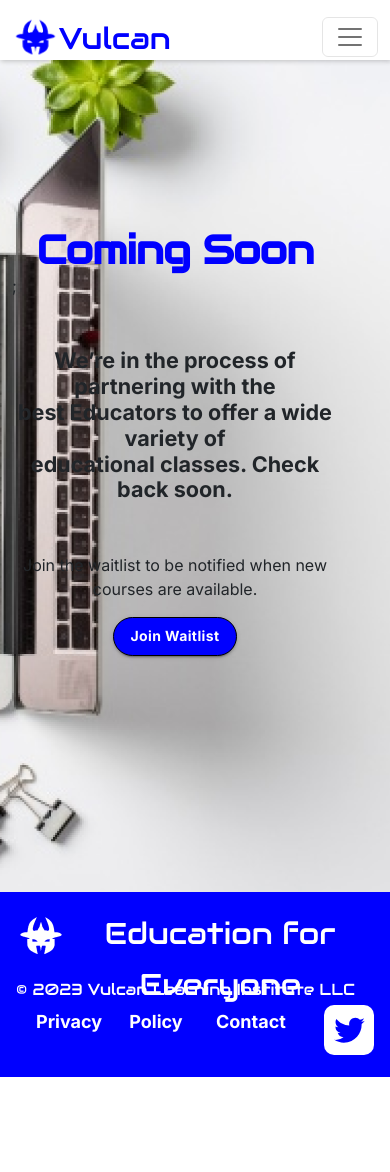
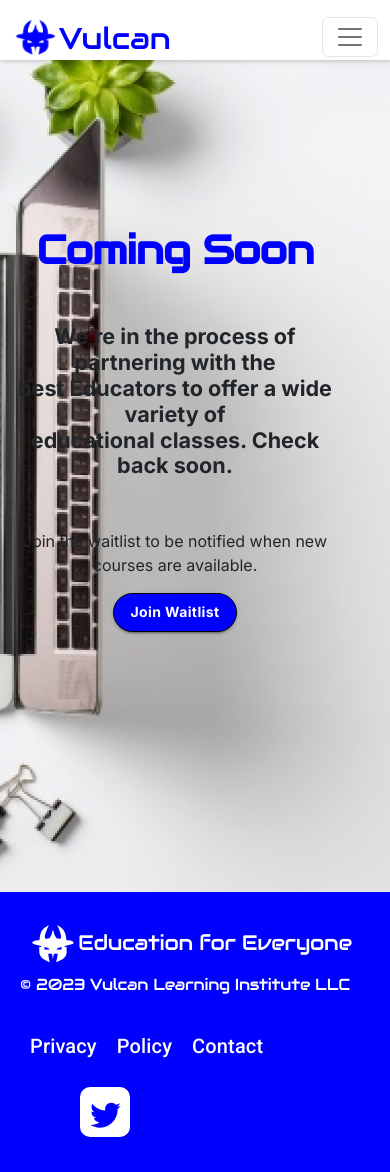
Before and after one commit to saudkhanbpk/Vulcan_web, a React (Create React App) app: page /courses in a window 390 px wide. Before the commit the page ends 1077 px from the top, so only its background shows below. Built offline with nearby package versions, Linux system fonts and the light colour scheme.

Commit message:
make footer full responsive in a material ui and also set modal

```diff
--- a/package.json
+++ b/package.json
@@ -5,6 +5,7 @@
   "dependencies": {
     "@emotion/react": "^11.10.8",
     "@emotion/styled": "^11.10.8",
+    "@material-ui/core": "^4.12.4",
     "@mui/icons-material": "^5.11.16",
     "@mui/material": "^5.12.2",
     "@mui/styled-engine-sc": "^5.12.0",
--- a/src/components/coursesScreen/CourcesScreen.jsx
+++ b/src/components/coursesScreen/CourcesScreen.jsx
@@ -2,7 +2,7 @@ import React, { useState } from "react";
 import "./CourcesScreen.scss";
 import Button from "@mui/material/Button";
 import { Box } from "@mui/system";
-import { Grid, TextField, Typography } from "@mui/material";
+import { Grid, TextField, Typography, makeStyles } from "@mui/material";
 import Modal from "@mui/material/Modal";
 import CloseIcon from "@mui/icons-material/Close";
 
@@ -46,7 +46,7 @@ const CourcesScreen = () => {
             <Typography variant="h1" color="primary" align="center">
               Coming Soon
             </Typography>
-            ;
+
             <h4>
               We’re in the process of partnering with the <br /> best Educators
               to offer a wide variety of <br /> educational classes. Check back
@@ -76,7 +76,7 @@ const CourcesScreen = () => {
               >
                 <Box sx={style} className="">
                   <Grid className="  modal-heading" container spacing={2}>
-                    <Grid item xs={8} md={10}>
+                    <Grid item xs={10} md={10}>
                       <Typography
                         className="font-weight-bold ps-5 pe-5"
                         display="flex"
@@ -88,7 +88,7 @@ const CourcesScreen = () => {
                         Join Waitlist
                       </Typography>
                     </Grid>
-                    <Grid item xs={8} md={2} className="pt-4">
+                    <Grid item xs={2} md={2} className="pt-4">
                       <CloseIcon
                         className="cursor-pointer"
                         onClick={handleClose}
--- a/src/components/coursesScreen/CourcesScreen.scss
+++ b/src/components/coursesScreen/CourcesScreen.scss
@@ -1,5 +1,5 @@
-.courses-bg-img{
-        background-image: url('../../assets/images/coursesBgImage.png');
+.courses-bg-img {
+  background-image: url("../../assets/images/coursesBgImage.png");
   height: 832px;
   width: 100%;
   background-repeat: no-repeat;
@@ -9,60 +9,62 @@
   justify-content: end;
   align-items: center;
 }
- .coming-soon{
+.coming-soon {
   margin-right: 40px;
   width: 500px;
   height: 500px;
-
 }
 
-.coming-soon h4{
-    font-family: 'Inter';
+.coming-soon h4 {
+  font-family: "Inter";
   margin-top: 50px;
   font-weight: 700;
   text-align: center;
 }
-.coming-soon p{
+.coming-soon p {
   margin-top: 50px;
 
   text-align: center;
 }
- .css-1jwukhy{
+.css-1jwukhy {
   background: white;
-    top: 441px  !important;
+  top: 441px !important;
   left: 1047px !important;
 }
 
- .css-mhc70k-MuiGrid-root>.MuiGrid-item{
+.css-mhc70k-MuiGrid-root > .MuiGrid-item {
   display: flex;
   justify-content: end;
 }
 
- .btn-width{
+.btn-width {
   width: 20px;
 }
- .modal-header{
-   display: flex;
-   justify-content: center;
-   align-items: center;
-
- }
- .modal-header-text{
+.modal-header {
   display: flex;
   justify-content: center;
   align-items: center;
 }
-.modal-header-icon-div{
+.modal-header-text {
+  display: flex;
+  justify-content: center;
+  align-items: center;
+}
+.modal-header-icon-div {
   display: flex;
   align-items: center;
   justify-content: end;
 }
-.css-i4bv87-MuiSvgIcon-root{
+.css-i4bv87-MuiSvgIcon-root {
   cursor: pointer !important;
   height: 2.5rem !important;
   width: 2.5rem !important;
-
 }
-.css-zi4qmi-MuiTypography-root{
+.css-zi4qmi-MuiTypography-root {
   font-size: 2rem !important;
 }
+@media (max-width: 600px) {
+  .css-zi4qmi-MuiTypography-root {
+    font-size: 1.5rem !important;
+  }
+}
--- a/src/components/footer/Footer.js
+++ b/src/components/footer/Footer.js
@@ -2,11 +2,96 @@ import React from "react";
 import "./Footer.scss";
 import footerlogo from "../../assets/images/footerlogo.png";
 import TwitterIcon from "@mui/icons-material/Twitter";
+import { Container, Grid, Typography, Box } from "@mui/material";
+import { makeStyles } from "@material-ui/core/styles";
 
+const useStyles = makeStyles({
+  myDiv: {
+    backgroundColor: "blue", // set the background color here
+    padding: "20px",
+    color: "white",
+  },
+});
 const Footer = () => {
+  const classes = useStyles();
   return (
     <div>
-      <div className="Main_footer">
+      <footer className={classes.myDiv}>
+        <Grid container spcing={3}>
+          <Grid item xs={12} sm={12} md={4} lg={6}>
+            <Box sx={{ pt: 1, pb: 0, pl: 1, display: "flex" }}>
+              <img
+                src={footerlogo}
+                // className="img-fluid footer_loggoo"
+                alt=""
+              />
+
+              <Typography
+                variant="h1"
+                sx={{
+                  fontSize: { lg: "30px", sm: "27px", xs: "21px" },
+                  fontWeight: "400",
+                  marginTop: { lg: "4px", xs: "10px" },
+                }}
+              >
+                Education for Everyone
+              </Typography>
+            </Box>
+            <Typography
+              variant="h1"
+              sx={{
+                display: "inline-block",
+                fontSize: { lg: "18px", sm: "18px", xs: "16px" },
+                marginTop: { xs: "7px" },
+                fontWeight: "400",
+              }}
+            >
+              © 2023 Vulcan Learning Institute LLC
+            </Typography>
+          </Grid>
+
+          <Grid item xs={12} sm={6} md={4} lg={5} mt={3}>
+            <Typography
+              variant="h6"
+              sx={{ margin: "10px", display: "inline-block" }}
+            >
+              Privacy
+            </Typography>
+            <Typography
+              variant="h6"
+              sx={{ margin: "10px", display: "inline-block" }}
+            >
+              Policy
+            </Typography>
+            <Typography
+              variant="h6"
+              sx={{ margin: "10px", display: "inline-block" }}
+            >
+              Contact
+            </Typography>
+          </Grid>
+          <Grid item xs={12} sm={6} md={4} lg={1}>
+            <Typography
+              variant="h4"
+              sx={{
+                margin: "15px",
+                justifyContent: "center",
+                display: "flex",
+                backgroundColor: "white",
+                width: "50px",
+                height: "50px",
+                padding: "10px",
+                color: "blue",
+                borderRadius: "10px",
+                marginLeft: "60px",
+              }}
+            >
+              <TwitterIcon fontSize="large" className="twticon" />
+            </Typography>
+          </Grid>
+        </Grid>
+      </footer>
+      {/* <div className="Main_footer">
         <div className="container-fluid p-3">
           <div className="row">
             <div className="col-md-6">
@@ -18,7 +103,9 @@ const Footer = () => {
                 />
                 <p className="Education_text">Education for Everyone</p>
               </div>
-              <p className="vulqu_mail text-start">© 2023 Vulcan Learning Institute LLC</p>
+              <p className="vulqu_mail text-start">
+                © 2023 Vulcan Learning Institute LLC
+              </p>
             </div>
             <div className="col-md-6  d-flex align-items-center">
               <div className="SOcial_sect d-flex justify-content-between  w-100">
@@ -36,7 +123,7 @@ const Footer = () => {
             </div>
           </div>
         </div>
-      </div>
+      </div> */}
     </div>
   );
 };
```
Also changed, not shown: 1 other file (tests, documents, lock files or other folders). Lines whose indentation alone changed are shown as unchanged.
